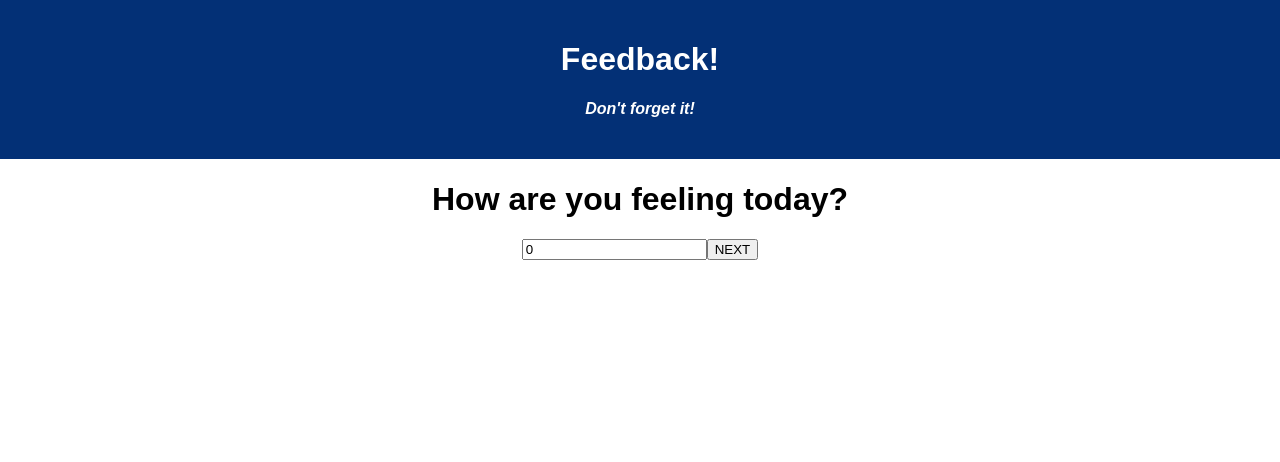
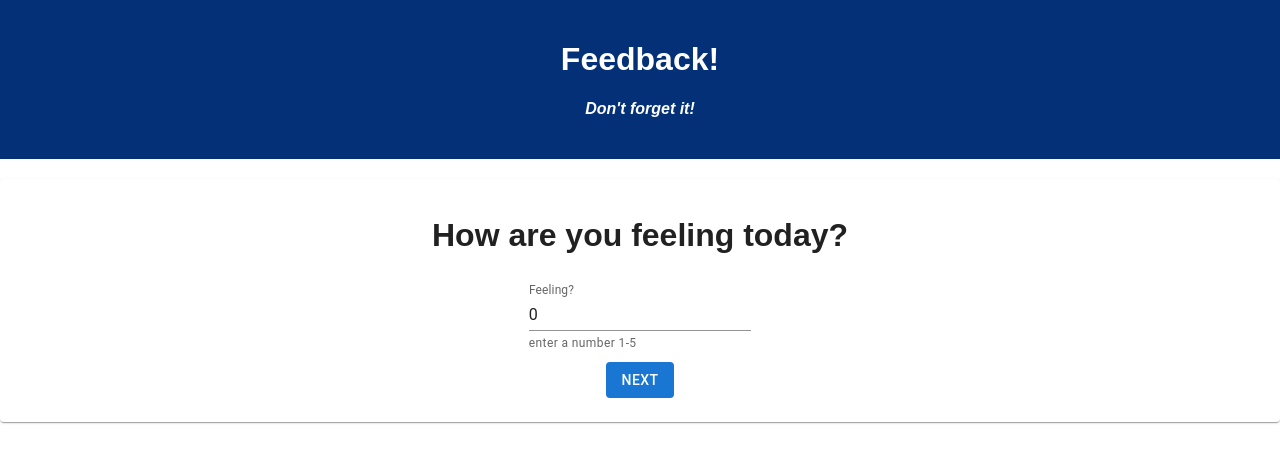
Before and after one commit to Marx-A00/weekend-redux-feedback-loop, a React (Create React App) app: page /comments in a window 1280 px wide. Shown: the top 462 px of the page. Built offline with nearby package versions, Linux system fonts and the light colour scheme.

Commit message:
added styling with material UI

```diff
--- a/package.json
+++ b/package.json
@@ -4,6 +4,9 @@
   "private": true,
   "proxy": "http://localhost:5001",
   "dependencies": {
+    "@emotion/react": "^11.11.1",
+    "@emotion/styled": "^11.11.0",
+    "@mui/material": "^5.14.19",
     "axios": "^0.21.1",
     "express": "^4.17.1",
     "pg": "^8.2.1",
--- /dev/null
+++ b/src/components/Admin/Admin.jsx
@@ -0,0 +1,7 @@
+function Admin(){
+    return (
+        <h1>Hi jim</h1>
+
+    )
+}
+export default Admin;
--- a/src/components/App/App.jsx
+++ b/src/components/App/App.jsx
@@ -7,6 +7,7 @@ import Support from "../Support/Support"
 import Comments from "../Comments/Comments"
 import Review from '../Review/Review';
 import SubmissionSuccess from '../SubmissionSuccess/SubmissionSuccess';
+import Admin from '../Admin/Admin'
 
 function App() {
 
@@ -27,7 +28,6 @@ function App() {
         <Understanding />
       </Route>
 
-
       <Route exact path="/support">
         <Support />
       </Route>
@@ -41,9 +41,11 @@ function App() {
       </Route>
 
       <Route exact path="/SubmissionSuccess">
+        <SubmissionSuccess />
+      </Route>
 
-        <SubmissionSuccess />
-
+      <Route exact path="/admin">
+        <Admin />
       </Route>
 
         </Router>
--- a/src/components/Comments/Comments.jsx
+++ b/src/components/Comments/Comments.jsx
@@ -1,38 +1,65 @@
 import { useHistory } from "react-router-dom";
 import { useDispatch } from "react-redux";
 import { useState } from "react";
-function Comments(){
+import * as React from "react";
+import Box from "@mui/material/Box";
+import TextField from "@mui/material/TextField";
+import Button from "@mui/material/Button";
+import Card from "@mui/material/Card";
+import { CardContent } from "@mui/material";
 
+function Comments() {
   const history = useHistory();
 
-    const [comments,setComments] = useState("")
+  const [comments, setComments] = useState("");
 
   const dispatch = useDispatch();
 
-    const handleCommentsInput=(e)=>{
+  const handleCommentsInput = (e) => {
     setComments(e.target.value);
-    }
-    const handleNextSubmit = (e)=>{
+  };
+  const handleNextSubmit = (e) => {
     e.preventDefault();
     dispatch({
-            type:`SET_COMMENTS`,
-            payload:comments
-        })
+      type: `SET_COMMENTS`,
+      payload: comments,
+    });
     history.push("/review");
-    }
-    return(
-        <div>
-            <h1>Any Comments you want to leave?</h1>
-            <form onSubmit={handleNextSubmit}>
-                <input
-                data-testid="input"
+  };
+  return (
+    <Card>
+      <CardContent>
+        <h1>any comments you'd like to share?</h1>
+        <Box
+          component="form"
+          onSubmit={handleNextSubmit}
+          sx={{
+            "& > :not(style)": { m: 1, width: "25ch" },
+          }}
+          noValidate
+          autoComplete="off"
+        >
+          <TextField
+            type="text"
             value={comments}
             onChange={handleCommentsInput}
-                type="text"/>
-                <button data-testid="next" >NEXT</button>
-                </form>
-        </div>
-    )
+            id="standard-basic"
+            label="comments?"
+            variant="standard"
+          />
+        </Box>
 
+        <Button
+          disableElevation
+          onClick={handleNextSubmit}
+          variant="contained"
+          data-testid="next"
+          color="primary"
+        >
+          NEXT
+        </Button>
+      </CardContent>
+    </Card>
+  );
 }
 export default Comments;
--- a/src/components/Feeling/Feeling.jsx
+++ b/src/components/Feeling/Feeling.jsx
@@ -1,42 +1,68 @@
-import {Link,useHistory} from "react-router-dom";
+import { useHistory } from "react-router-dom";
 import { useState } from "react";
 import { useDispatch } from "react-redux";
+import * as React from "react";
+import Box from "@mui/material/Box";
+import TextField from "@mui/material/TextField";
+import Button from "@mui/material/Button";
+import Card from "@mui/material/Card";
+import { CardContent } from "@mui/material";
 
-function Feeling(){
+function Feeling() {
   const history = useHistory();
 
   const [feeling, setFeeling] = useState(0);
   const dispatch = useDispatch();
 
-    const handleFeelingInput=(e)=>{
+  const handleFeelingInput = (e) => {
     setFeeling(e.target.value);
-    }
+  };
 
-    const handleNextSubmit =(e)=>{
+  const handleNextSubmit = (e) => {
     e.preventDefault();
 
     dispatch({
       type: `SET_FEELING`,
-        payload: feeling
-      })
+      payload: feeling,
+    });
     history.push("/understanding");
-    }
-
+  };
 
   return (
-        <div>
-
+    <Card>
+      <CardContent>
         <h1>How are you feeling today?</h1>
-        <form onSubmit={handleNextSubmit}>
-          <input
-          data-testid="input"
+        <Box
+          component="form"
+          onSubmit={handleNextSubmit}
+          sx={{
+            "& > :not(style)": { m: 1, width: "25ch" },
+          }}
+          noValidate
+          autoComplete="off"
+        >
+          <TextField
+            helperText="enter a number 1-5"
+            type="number"
             value={feeling}
             onChange={handleFeelingInput}
-          type="number"
+            id="standard-basic"
+            label="Feeling?"
+            variant="standard"
           />
-        <button data-testid="next" >NEXT</button>
-          </form>
-          </div>
-    )
+        </Box>
+
+        <Button
+          disableElevation
+          onClick={handleNextSubmit}
+          variant="contained"
+          data-testid="next"
+          color="primary"
+        >
+          NEXT
+        </Button>
+      </CardContent>
+    </Card>
+  );
 }
 export default Feeling;
--- a/src/components/Review/Review.jsx
+++ b/src/components/Review/Review.jsx
@@ -1,46 +1,55 @@
 import { useSelector } from "react-redux";
-import { useHistory } from "react-router-dom"
-import axios from 'axios';
-import ReviewFeedbackItem from '../ReviewFeedbackItem/ReviewFeedbackItem'
+import { useHistory } from "react-router-dom";
+import axios from "axios";
+import ReviewFeedbackItem from "../ReviewFeedbackItem/ReviewFeedbackItem";
+import Button from "@mui/material/Button";
+import * as React from "react";
+import Box from "@mui/material/Box";
+import TextField from "@mui/material/TextField";
+import Card from "@mui/material/Card";
+import { CardContent } from "@mui/material";
+import Paper from '@mui/material/Paper';
 
-
-function Review(){
-
+function Review() {
   const history = useHistory();
   const date = new Date();
-    const feedback = useSelector(store => store.ratingInput);
+  const feedback = useSelector((store) => store.ratingInput);
 
-    const makePostToServer = () =>{
-
+  const makePostToServer = () => {
     axios({
-            method: 'POST',
-            url:`/feedback`,
-            data:
-
-            {
+      method: "POST",
+      url: `/feedback`,
+      data: {
         feeling: feedback.feelingInputToAdd,
         understanding: feedback.understandingInputToAdd,
         support: feedback.supportInputToAdd,
         comments: feedback.commentsInputToAdd,
-               date: date
-            }
-
-        })
+        date: date,
+      },
+    });
     //
     history.push("/SubmissionSuccess");
-    }
+  };
 
   return (
-
-        <div>
+    <Card sx={{ minWidth: 275 }}>
+        <Paper>
+      <CardContent>
         <h1>Review your Feedback</h1>
         <p>Feelings: {feedback.feelingInputToAdd}</p>
         <p>Understanding: {feedback.understandingInputToAdd}</p>
         <p>Support:{feedback.supportInputToAdd}</p>
         <p> Comments: {feedback.commentsInputToAdd}</p>
-            <button data-testid="next" onClick={makePostToServer}>SUBMIT</button>
-
-        </div>
-    )
+        <Button
+          variant="contained"
+          data-testid="next"
+          onClick={makePostToServer}
+        >
+          SUBMIT
+        </Button>
+      </CardContent>
+      </Paper>
+    </Card>
+  );
 }
 export default Review;
--- a/src/components/SubmissionSuccess/SubmissionSuccess.jsx
+++ b/src/components/SubmissionSuccess/SubmissionSuccess.jsx
@@ -1,24 +1,36 @@
 import { useSelector } from "react-redux";
-import {useDispatch} from 'react-redux';
-import {Link,useHistory} from "react-router-dom";
+import { useDispatch } from "react-redux";
+import { Link, useHistory } from "react-router-dom";
+import Button from "@mui/material/Button";
+import Card from "@mui/material/Card";
+import { CardContent } from "@mui/material";
 
-function SubmissionSuccess(){
-    const feedback = useSelector(store => store.ratingInput);
-    const dispatch = useDispatch();
-    const history = useHistory();
+function SubmissionSuccess() {
+  const feedback = useSelector((store) => store.ratingInput);
+  const dispatch = useDispatch();
+  const history = useHistory();
 
-    const handleReset = (e)=>{
-        dispatch({
-            type: `RESET`
-        })
-        history.push("/");
-    }
+  const handleReset = (e) => {
+    dispatch({
+      type: `RESET`,
+    });
+    history.push("/");
+  };
 
-    return(
-        <>
+  return (
+    <Card>
+      <CardContent>
         <h1>Thank you!</h1>
-        <button data-testid="next" onClick={handleReset}>Leave New Feedback</button>
-        </>
-    )
+        <Button
+          variant="contained"
+          color="primary"
+          data-testid="next"
+          onClick={handleReset}
+        >
+          Leave New Feedback
+        </Button>
+      </CardContent>
+    </Card>
+  );
 }
 export default SubmissionSuccess;
--- a/src/components/Support/Support.jsx
+++ b/src/components/Support/Support.jsx
@@ -1,43 +1,69 @@
 import { useDispatch } from "react-redux";
 import { useHistory } from "react-router-dom";
 import { useState } from "react";
+import * as React from "react";
+import Box from "@mui/material/Box";
+import TextField from "@mui/material/TextField";
+import Button from "@mui/material/Button";
+import Card from "@mui/material/Card";
+import { CardContent } from "@mui/material";
 
-
-function Support(){
-
+function Support() {
   const history = useHistory();
 
-    const [support,setSupport] = useState(0);
+  const [support, setSupport] = useState(0);
   const dispatch = useDispatch();
 
-    const handleSupportInput = (e)=>{
+  const handleSupportInput = (e) => {
     setSupport(e.target.value);
-    }
+  };
 
-    const handleNextSubmit = (e)=>{
+  const handleNextSubmit = (e) => {
     e.preventDefault();
 
     dispatch({
-            type:`SET_SUPPORT`,
-            payload: support
-
-        })
+      type: `SET_SUPPORT`,
+      payload: support,
+    });
     history.push("/comments");
-    }
+  };
 
   return (
-        <div>
+    <Card>
+      <CardContent>
         <h1>How well are you being supported?</h1>
-        <form onSubmit={handleNextSubmit}>
-            <input
-            data-testid="input"
-            value = {support}
+
+        <Box
+          component="form"
+          sx={{
+            "& > :not(style)": { m: 1, width: "25ch" },
+          }}
+          noValidate
+          autoComplete="off"
+        >
+          <TextField
+            helperText="enter a number 1-5"
+            type="number"
+            value={support}
             onChange={handleSupportInput}
-            type="number"/>
-            <button data-testid="next" >NEXT</button>
-        </form>
-    </div>
-    )
+            id="standard-basic"
+            label="supported?"
+            variant="standard"
+          />
+        </Box>
+
+        <Button
+          disableElevation
+          onClick={handleNextSubmit}
+          variant="contained"
+          data-testid="next"
+          color="primary"
+        >
+          NEXT
+        </Button>
+      </CardContent>
+    </Card>
+  );
 }
 
 export default Support;
--- a/src/components/Understanding/Understanding.jsx
+++ b/src/components/Understanding/Understanding.jsx
@@ -1,44 +1,67 @@
 import { useDispatch } from "react-redux";
-import {useHistory } from "react-router-dom";
+import { useHistory } from "react-router-dom";
 import { useState } from "react";
+import * as React from "react";
+import Box from "@mui/material/Box";
+import TextField from "@mui/material/TextField";
+import Button from "@mui/material/Button";
+import Card from "@mui/material/Card";
+import { CardContent } from "@mui/material";
 
+function Understanding() {
+  const history = useHistory();
 
-function Understanding(){
-    const history = useHistory();
+  const [understanding, setUnderstanding] = useState(0);
+  const dispatch = useDispatch();
 
-    const [understanding, setUnderstanding] = useState(0);
-    const dispatch = useDispatch();
+  const handleUnderstandingInput = (e) => {
+    setUnderstanding(e.target.value);
+  };
+  const handleNextSubmit = (e) => {
+    e.preventDefault();
 
-    // const pushToSupport = () =>{
-    //     history.push("/support");
-    // }
+    dispatch({
+      type: `SET_UNDERSTANDING`,
+      payload: understanding,
+    });
+    history.push("/support");
+  };
 
-    const handleUnderstandingInput = (e)=>{
-        setUnderstanding(e.target.value);
-    }
-    const handleNextSubmit = (e) =>{
-        e.preventDefault();
-
-        dispatch({
-            type: `SET_UNDERSTANDING`,
-            payload: understanding
-        })
-        history.push("/support");
-    }
-
-
-    return (
-        <div>
+  return (
+    <Card>
+      <CardContent>
         <h1>How is your understanding?</h1>
-        <form onSubmit={handleNextSubmit}>
-            <input
-            data-testid="input"
+        <Box
+          component="form"
+          sx={{
+            "& > :not(style)": { m: 1, width: "25ch" },
+          }}
+          noValidate
+          autoComplete="off"
+        >
+          <TextField
+            helperText="enter a number 1-5"
+            type="number"
             value={understanding}
             onChange={handleUnderstandingInput}
-            type="number"/>
-          <button data-testid="next">NEXT</button>
-          </form>
-        </div>
-    )
+            id="standard-basic"
+            label="Understanding?"
+            variant="standard"
+          />
+        </Box>
+
+        <Button
+          disableElevation
+          onClick={handleNextSubmit}
+          variant="contained"
+          data-testid="next"
+          color="primary"
+        >
+          NEXT
+        </Button>
+      </CardContent>
+    </Card>
+  );
 }
+
 export default Understanding;
--- a/src/redux/store.js
+++ b/src/redux/store.js
@@ -2,6 +2,7 @@ import {createStore, combineReducers,applyMiddleware} from 'redux';
 import logger from 'redux-logger';
 
 const ratingInput = (state ={},action)=>{
+
     if(action.type === `SET_FEELING`){
         const feelingInputToAdd = action.payload;
         return {...state,feelingInputToAdd};
```
Also changed, not shown: src/components/App/App.css (line endings or trailing spaces), 1 other file (tests, documents, lock files or other folders). Lines whose indentation alone changed are shown as unchanged.
